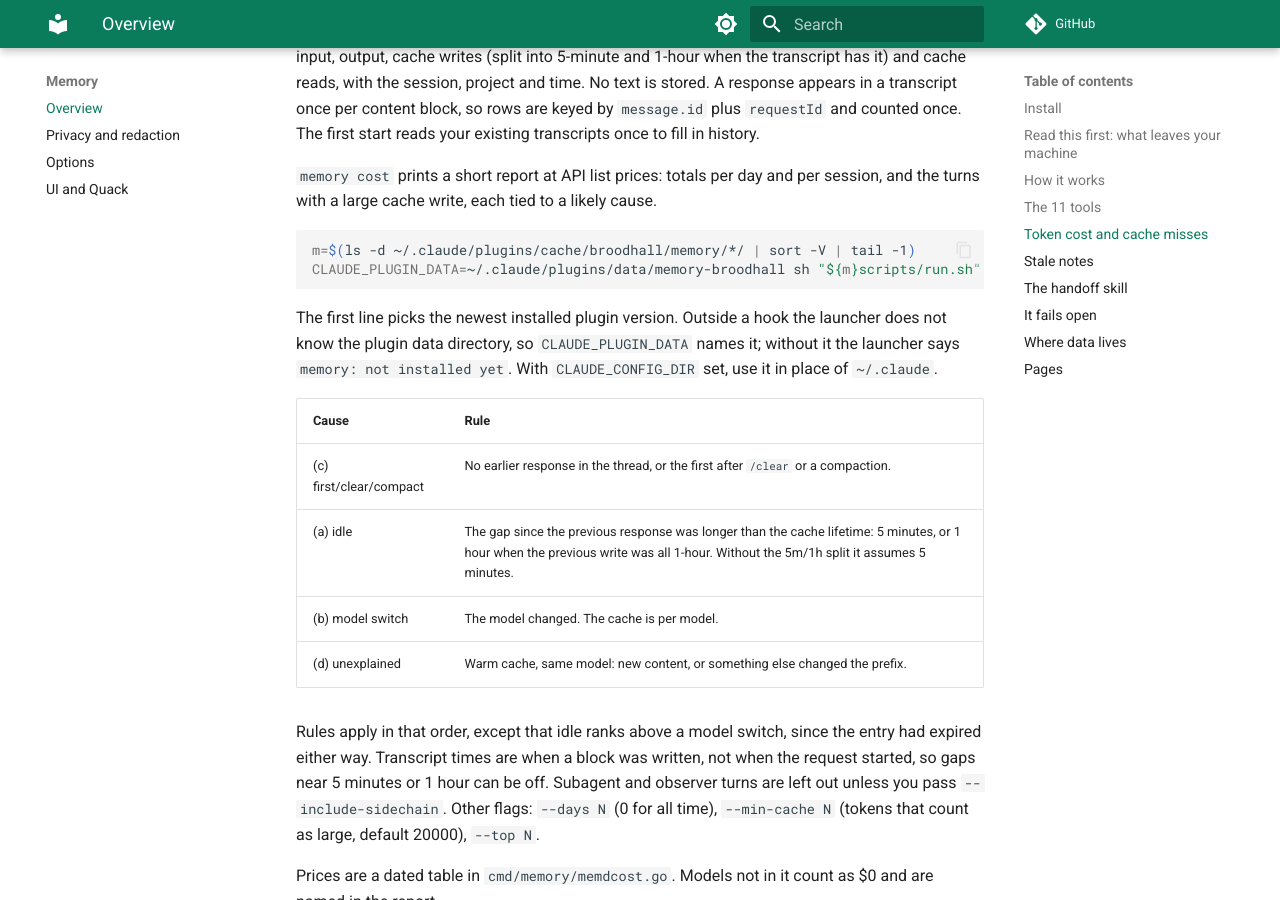
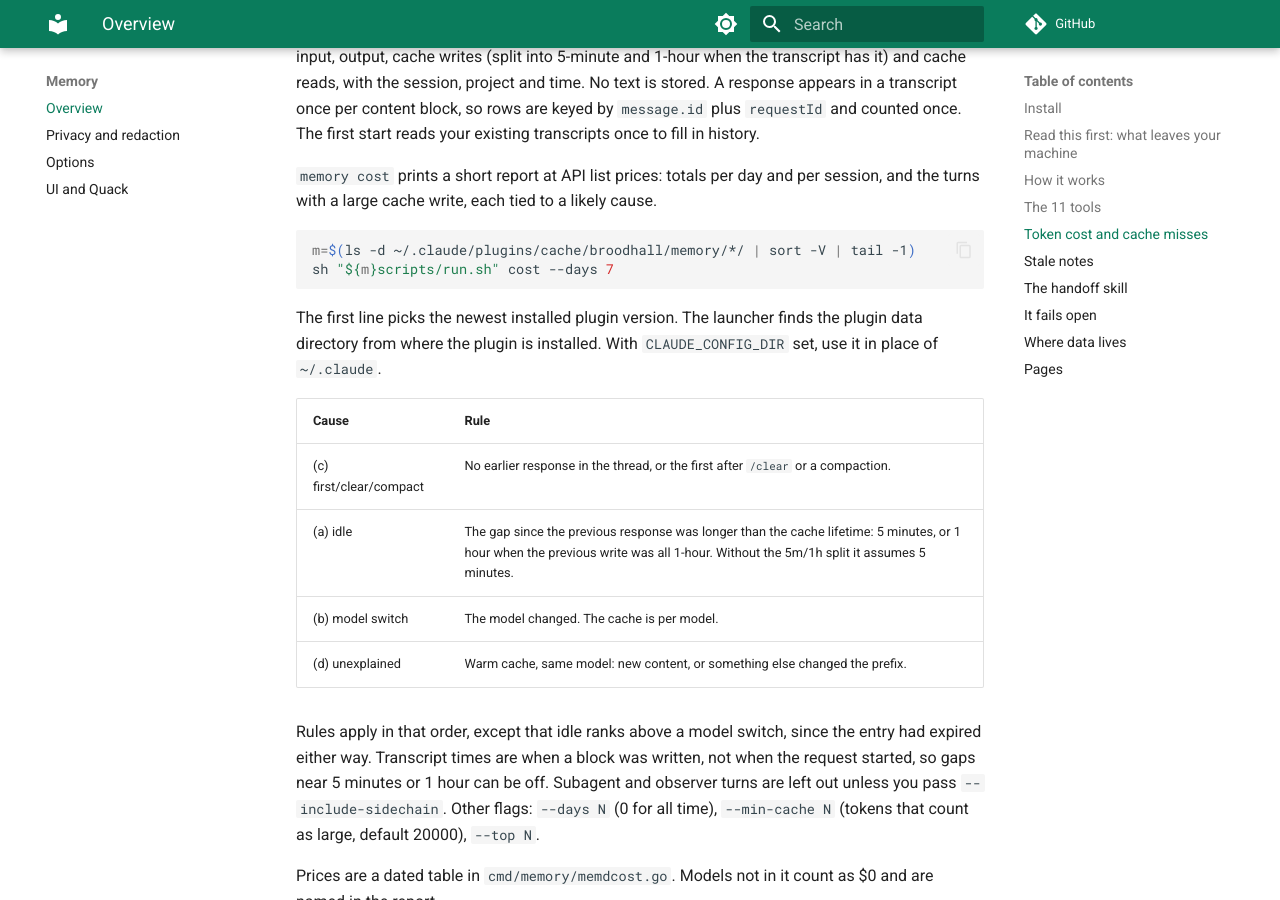
Before and after one commit to jj-scoll/broodhall, an MkDocs documentation site: the page built from docs/memory/index.md, in a window 1280 px wide and 900 px high, scrolled down 2184 px. Built offline with MkDocs 1.6.1 and Material for MkDocs 9.7.7, drawn with Linux system fonts in a browser that asks for light colours; comment, search, counter and statistics services are not loaded.

Commit message:
fix(memory): find the plugin data dir when run.sh runs from a terminal (#40)
When CLAUDE_PLUGIN_DATA is unset, the memory and guardrails launchers find the real <plugin>-<marketplace> data dir (respecting CLAUDE_CONFIG_DIR), so the documented `run.sh cost` works from a terminal. The CLAUDE_PLUGIN_DATA workaround is removed from the docs.

Co-Authored-By: Claude Opus 5.5 <noreply@anthropic.com>

````diff
--- a/docs/memory/index.md
+++ b/docs/memory/index.md
@@ -79,12 +79,12 @@ the turns with a large cache write, each tied to a likely cause.
 
 ```sh
 m=$(ls -d ~/.claude/plugins/cache/broodhall/memory/*/ | sort -V | tail -1)
-CLAUDE_PLUGIN_DATA=~/.claude/plugins/data/memory-broodhall sh "${m}scripts/run.sh" cost --days 7
+sh "${m}scripts/run.sh" cost --days 7
 ```
 
-The first line picks the newest installed plugin version. Outside a hook the launcher does not
-know the plugin data directory, so `CLAUDE_PLUGIN_DATA` names it; without it the launcher says
-`memory: not installed yet`. With `CLAUDE_CONFIG_DIR` set, use it in place of `~/.claude`.
+The first line picks the newest installed plugin version. The launcher finds the plugin data
+directory from where the plugin is installed. With `CLAUDE_CONFIG_DIR` set, use it in place of
+`~/.claude`.
 
 | Cause | Rule |
 | --- | --- |
````
Also changed, not shown: 4 other files.
